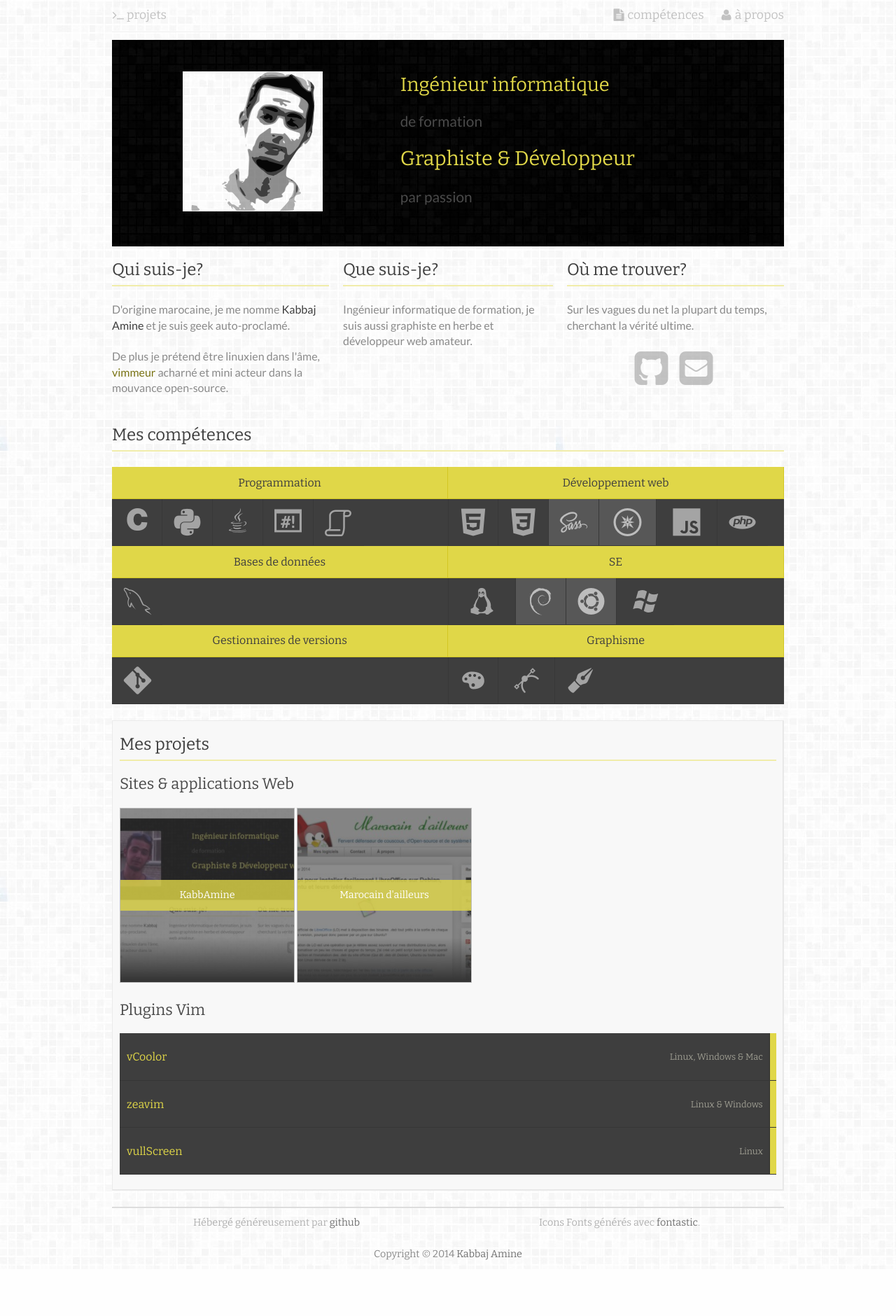
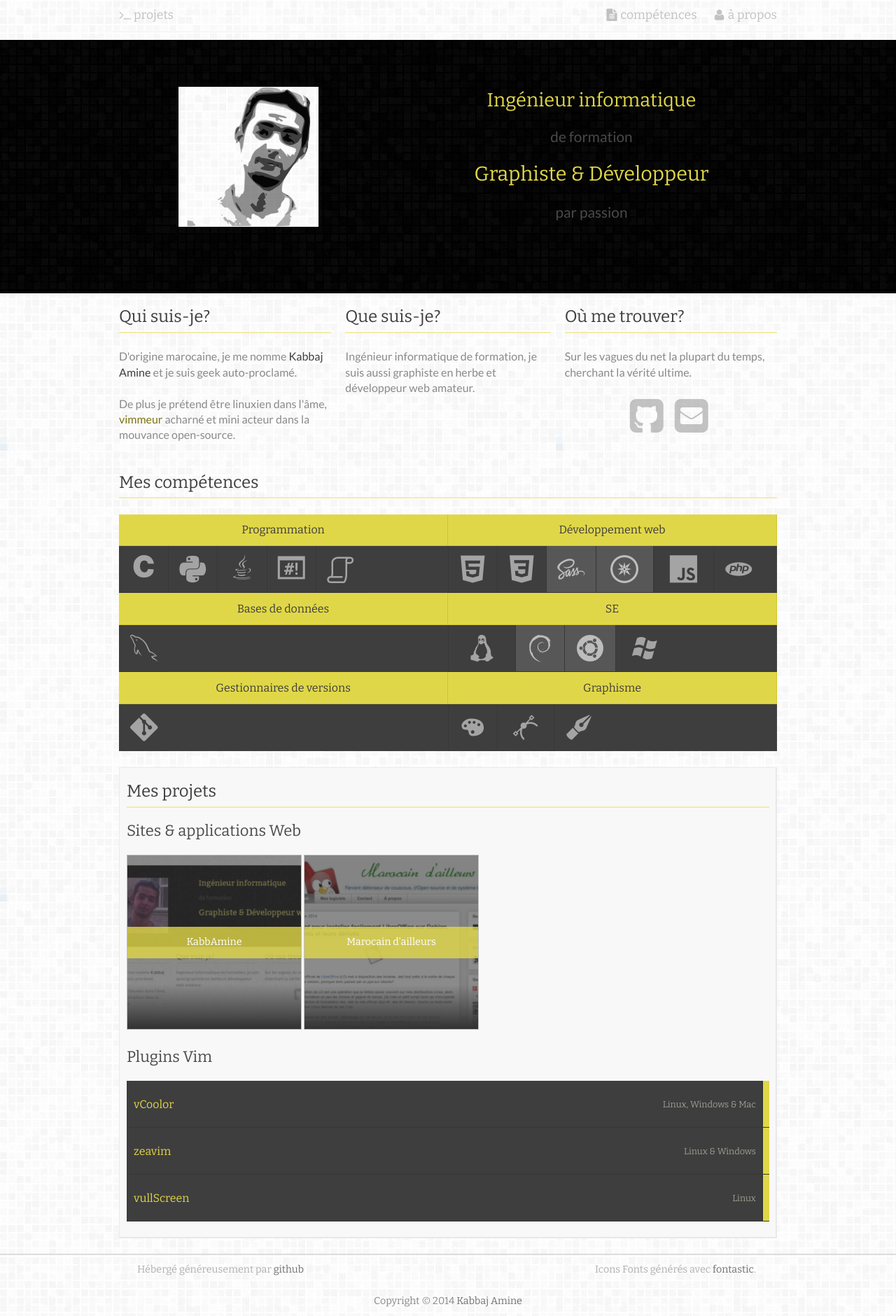
Before and after one commit to KabbAmine/KabbAmine.github.io, a web app: file index.html in a window 1280 px wide. Shown: the whole page at 70% size. Before the commit the page ends 1813 px from the top, so only its background shows below. Run offline with its HTML, style and script files only (its server is not run), Linux system fonts and the light colour scheme.

Commit message:
Update CSS

```diff
--- a/css/app.css
+++ b/css/app.css
@@ -36,7 +36,7 @@ ul, ol {
 body {
   max-width: 100%;
   margin: 10px auto;
-  padding: 0 10px;
+  padding: 0 0;
   line-height: 22.4px;
   font-family: "Lato", sans-serif;
   font-size: 16px;
@@ -1666,7 +1666,6 @@ ul.bubble-img-l2 {
  *			BASE
 \* -------------------------- */
 body {
-  max-width: 960px;
   /* Pattern from subtlepatterns.com */
   background: url('img/pattern.jpg?1414404587') fixed; }
 
@@ -1686,7 +1685,9 @@ body {
     background-color: #e0d748;
     border: 1px solid #d2c723; } }
 #header .nav {
-  margin-bottom: 0;
+  max-width: 960px;
+  margin: 0 auto;
+  padding: 0 10px;
   border-bottom: 1px solid #f0f0f0;
   -moz-box-shadow: #fdfdfd 0 -1px 0 inset;
   -webkit-box-shadow: #fdfdfd 0 -1px 0 inset;
@@ -1745,11 +1746,15 @@ body {
     #header .nav ul li a:hover {
       border: none; } }
 #header #titleBox {
-  margin-top: 11.2px;
-  padding: 44.8px 10px;
-  background: #8a8a8a url('img/pattern_dark.jpg?1414404571'); }
+  max-width: 100%;
+  margin: 11.2px 0;
+  padding: 67.2px 10px;
+  background: #8a8a8a url('img/pattern_dark.jpg?1414404571') top center; }
   #header #titleBox * {
     text-align: center; }
+  #header #titleBox > div {
+    max-width: 960px;
+    margin: 0 auto; }
   #header #titleBox img {
     background: #8a8a8a url('img/pattern.jpg?1414404587') fixed; }
   #header #titleBox ul {
@@ -1765,12 +1770,11 @@ body {
     font-size: 1.8em; }
   #header #titleBox h2:last-of-type {
     margin-bottom: 0; }
-@media only screen and (min-width: 1040px) {
-  #header #titleBox ul {
-    margin-bottom: 0; }
-  #header #titleBox h1, #header #titleBox h2 {
-    text-align: left; } }
-
+
+#middle {
+  max-width: 960px;
+  margin: 0 auto;
+  padding: 0 10px; }
   #middle h1.category-title {
     padding-bottom: 11.2px;
     border-bottom: 1px solid #efea9f;
```
Lines whose indentation alone changed are shown as unchanged.
